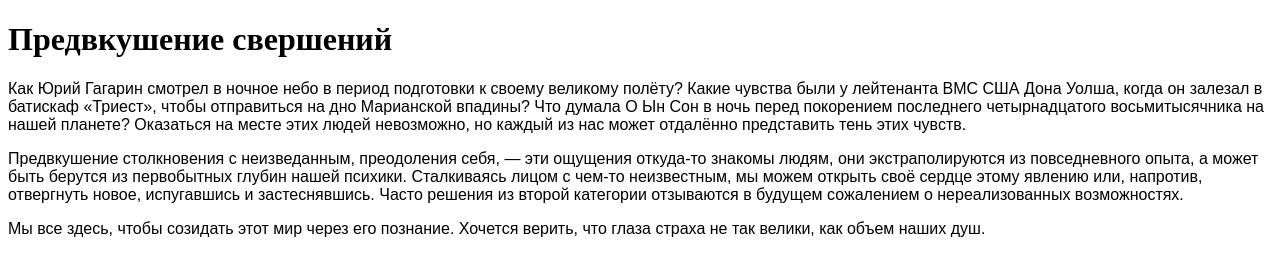
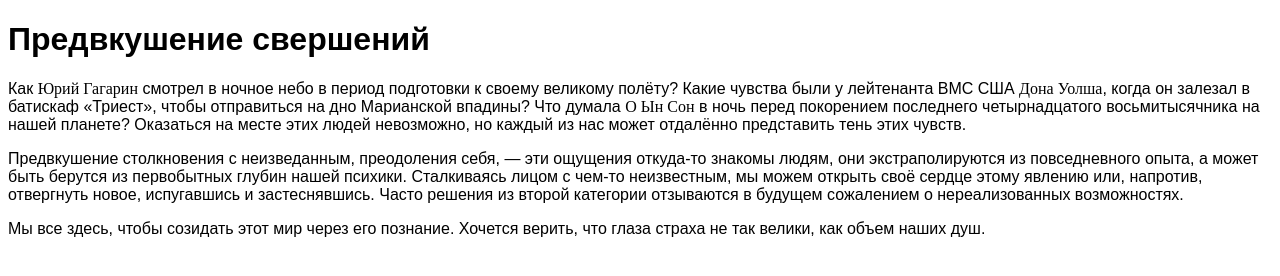
Before and after one commit to andrabra/second-project, a plain HTML site: page index.html in a window 1280 px wide. Drawn offline with Linux system fonts and the light colour scheme.

Commit message:
Добавлен файл со шрифтами и его привязка

```diff
--- /dev/null
+++ b/fonts.css
@@ -0,0 +1,44 @@
+@font-face {
+    font-family: 'IBM Plex Serif';
+    src:
+      url(https://pictures.s3.yandex.net/fonts/Ibmplexserifsemibold.woff2)
+        format('woff2'),
+      url(https://pictures.s3.yandex.net/fonts/Ibmplexserifsemibold.woff)
+        format('woff'),
+      url(https://pictures.s3.yandex.net/fonts/Ibmplexserifsemibold.ttf)
+        format('truetype');
+      font-weight: bold;
+    /* Добавьте этому шрифту начертания bold */
+  }
+
+  /*
+  Добавьте три файла шрифта в Ubuntu в разных форматах
+        https://pictures.s3.yandex.net/fonts/ubuntu.woff2,
+        https://pictures.s3.yandex.net/fonts/ubuntu.woff,
+        https://pictures.s3.yandex.net/fonts/ubuntu.ttf;
+  */
+
+  @font-face {
+    font-family: Ubuntu;
+    font-weight: normal;
+    src:
+      url(https://pictures.s3.yandex.net/fonts/ubuntu.woff2)
+        format('woff2'),
+      url(https://pictures.s3.yandex.net/fonts/ubuntu.woff)
+        format('woff'),
+      url(https://pictures.s3.yandex.net/fonts/ubuntu.ttf)
+        format('ttf');
+  }
+
+  @font-face {
+    font-family: 'Istok Web';
+    src:
+      url(https://pictures.s3.yandex.net/fonts/istokregular.woff2)
+        format('woff2'),
+      url(https://pictures.s3.yandex.net/fonts/istokregular.woff) format('woff'),
+      url(https://pictures.s3.yandex.net/fonts/istokregular.ttf)
+        format('truetype');
+
+    /* Этот шрифт называется 'Istok Web' */
+    font-weight: normal;
+  }
--- a/index.html
+++ b/index.html
@@ -5,6 +5,8 @@
     <meta name="viewport" content="width=device-width, initial-scale=1.0" />
     <meta http-equiv="X-UA-Compatible" content="ie=edge" />
     <title>Предвкушение свершений</title>
+    <!-- Шрифты подключены выше файла с основными стилями, сначала загружаем шрифты, потом отображаем их -->
+    <link rel="stylesheet" href="fonts.css" />
     <link rel="stylesheet" href="style.css" />
   </head>
   <body>
--- a/style.css
+++ b/style.css
@@ -1,27 +1,11 @@
-/*
-Нужно дописать недописанные свойства.
-
-Используйте такие ссылки в скобках функции url():
-
-Заголовок: https://pictures.s3.yandex.net/fonts/Ibmplexserif.woff
-Текст: https://pictures.s3.yandex.net/fonts/ubuntu.woff
-
-*/
-
-@font-face{
-    src: url(https://pictures.s3.yandex.net/fonts/Ibmplexserif.woff);
-    font-family: 'IBM Plex Serif';
-  }
-
-  @font-face{
-    font-family: Ubuntu;
-    src: url(https://pictures.s3.yandex.net/fonts/ubuntu.woff);
-  }
-
-  .article__title {
-    font-family: 'IBM Plex Serif', serif;
+.article__title {
+    font-family: 'Istok Web', sans-serif; /*альтернативный шрифт без засечек*/;
   }
 
   .article__content {
-    font-family: 'Ubuntu', sans-serif;
+    font-family: Ubuntu, sans-serif; /*альтернативный шрифт без засечек*/;
   }
+
+  span {
+    font-family: 'IBM Plex Serif', serif;/*альтернативный шрифт с засечками*/;
+  }
```
